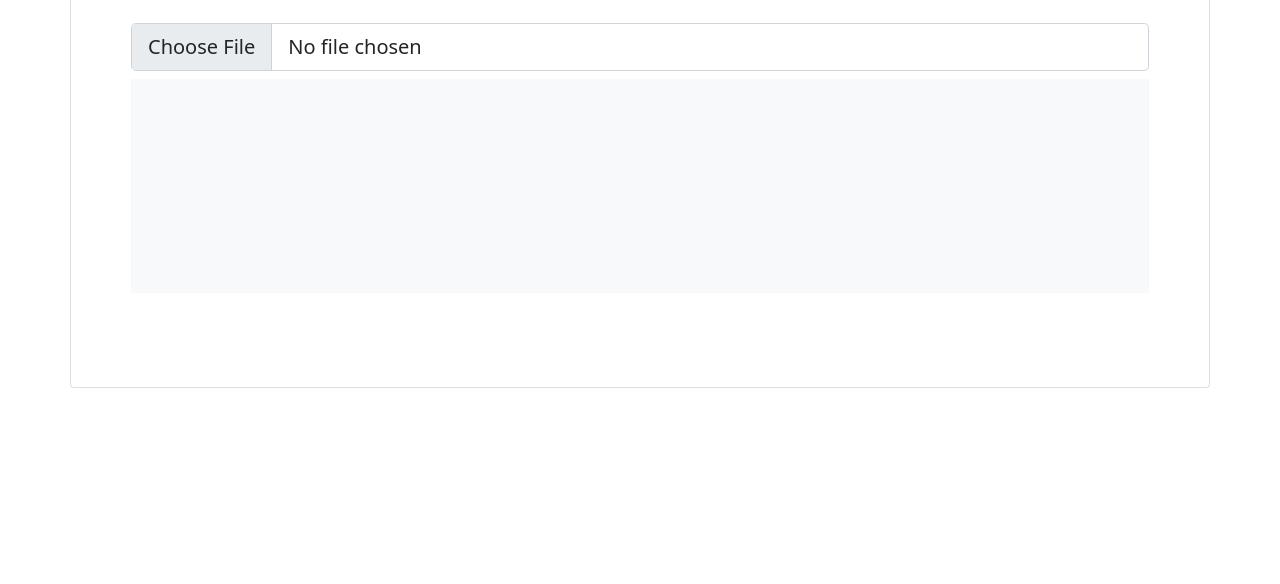
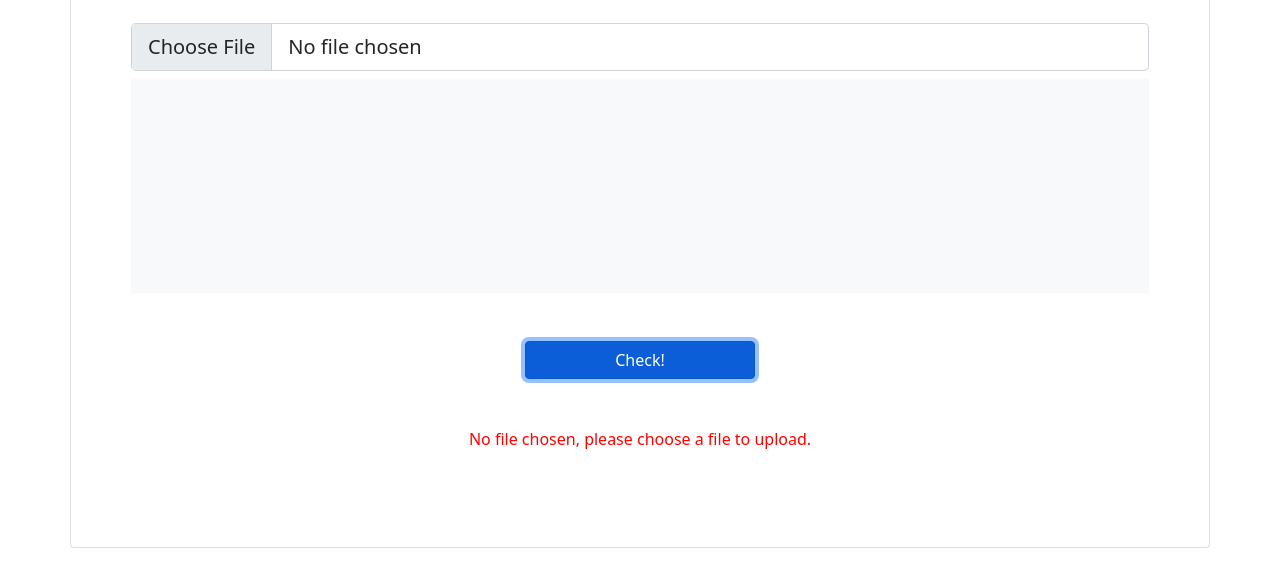
Before and after one commit to arunnair018/spell_checker, a plain HTML site: page index.html in a window 1280 px wide. Both pictures are taken after a click on the button "Check!". Shown: the part 170-754 px from the top of the page. Drawn offline with nearby package versions, Linux system fonts and the light colour scheme; no server answers.

Commit message:
added error handling

```diff
--- a/index.html
+++ b/index.html
@@ -31,12 +31,14 @@
         <div class="bg-light pt-2 pb-2 mt-2">
           <pre class="text-center m-5" id="displayText"></pre>
         </div>
-        <div class="text-center mt-2">
+        <div class="text-center m-5">
           <button class="btn btn-primary w-25" id="checkButton">Check!</button>
+        </div>
+        <div id="error" class="error m-5">
+          No file chosen, please choose a file to upload.
         </div>
       </form>
     </div>
-    <!-- <span id="custom-text">No file chosen, yet.</span> -->
 
     <!-- script files start -->
     <script src="script.js"></script>
--- a/script.js
+++ b/script.js
@@ -1,25 +1,34 @@
 const formFile = document.querySelector("#formFileLg");
 const displayHtml = document.querySelector("#displayText");
 const checkButton = document.querySelector("#checkButton");
-const errorHtml = document.querySelector(".error");
-console.log;
+const errorSelector = document.querySelector(".error");
+
+// read the file and show content
 formFile.addEventListener("change", function () {
   checkButton.style.visibility = "visible";
   let file = formFile.files[0];
-  console.log(file);
   let reader = new FileReader();
   reader.addEventListener("load", function (e) {
     let text = e.target.result;
     displayHtml.innerHTML = text;
   });
   reader.readAsText(file);
-  formFile.value = "";
+  // reset the file form value to null
+  errorSelector.style.display = "none";
 });
 
+// hit the API and mark bad words with suggestions
 checkButton.addEventListener("click", function (event) {
   event.preventDefault();
-  checkButton.style.visibility = "hidden";
+  errorSelector.style.display = "none";
+  if (formFile && formFile.files.length === 0) {
+    errorSelector.style.display = "block";
+    return;
+  }
+  checkButton.style.display = "none";
+  formFile.value = null;
   let lines = displayHtml.innerHTML.split("\n");
+  // hitting API for each line rather the whole text
   lines.forEach(async (line, index) => {
     return fetch(
       `https://api.textgears.com/spelling?text=${line}&language=en-GB&whitelist=&dictionary_id=&key=z88J6TXRGQ8HDrxp`
@@ -28,12 +37,16 @@ checkButton.addEventListener("click", function (event) {
         return res.json();
       })
       .then((data) => {
+        // process each error
         data.response.errors.forEach((error) => {
-          console.log(error.bad);
+          // create suggestion list
           let suggestion = "";
           error.better.forEach((element, index) => {
             suggestion += `<li class="my-tooltip-options ${error.bad}-${index}" onclick="handleChange()">${element}</li>`;
           });
+
+          // create new html and replace the word with highlighting and suggestion
+          // to new html, add eventlistner to be invoked when clciked on suggestion
           let newHtml = `<div class="my-tooltip">${error.bad}<span class="my-tooltiptext"><ul>${suggestion}</ul></span></div>`;
           displayHtml.innerHTML = displayHtml.innerHTML.replace(
             error.bad,
@@ -44,7 +57,10 @@ checkButton.addEventListener("click", function (event) {
   });
 });
 
+// function replace the bad word with suggestion
+// invoked with suggestion event handler
 const handleChange = function () {
+  // get parent and replace it with suggestion
   let parent = this.event.target.closest(".my-tooltip");
   parent.replaceWith(this.event.target.innerHTML);
 };
--- a/style.css
+++ b/style.css
@@ -1,3 +1,10 @@
+form {
+  text-align: center;
+}
+#error {
+  display: none;
+  color: red;
+}
 pre {
   padding: 5%;
   overflow: visible;
```
